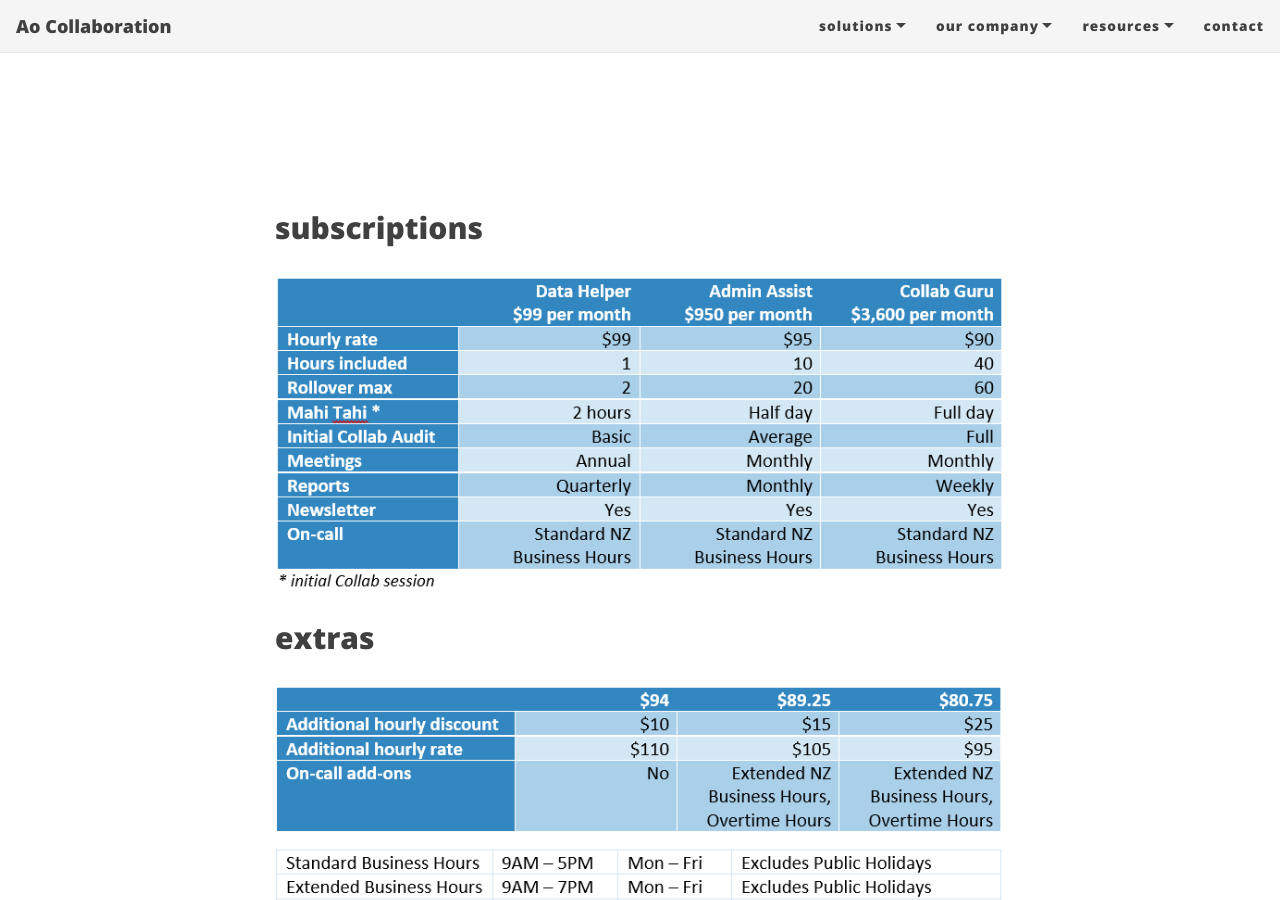
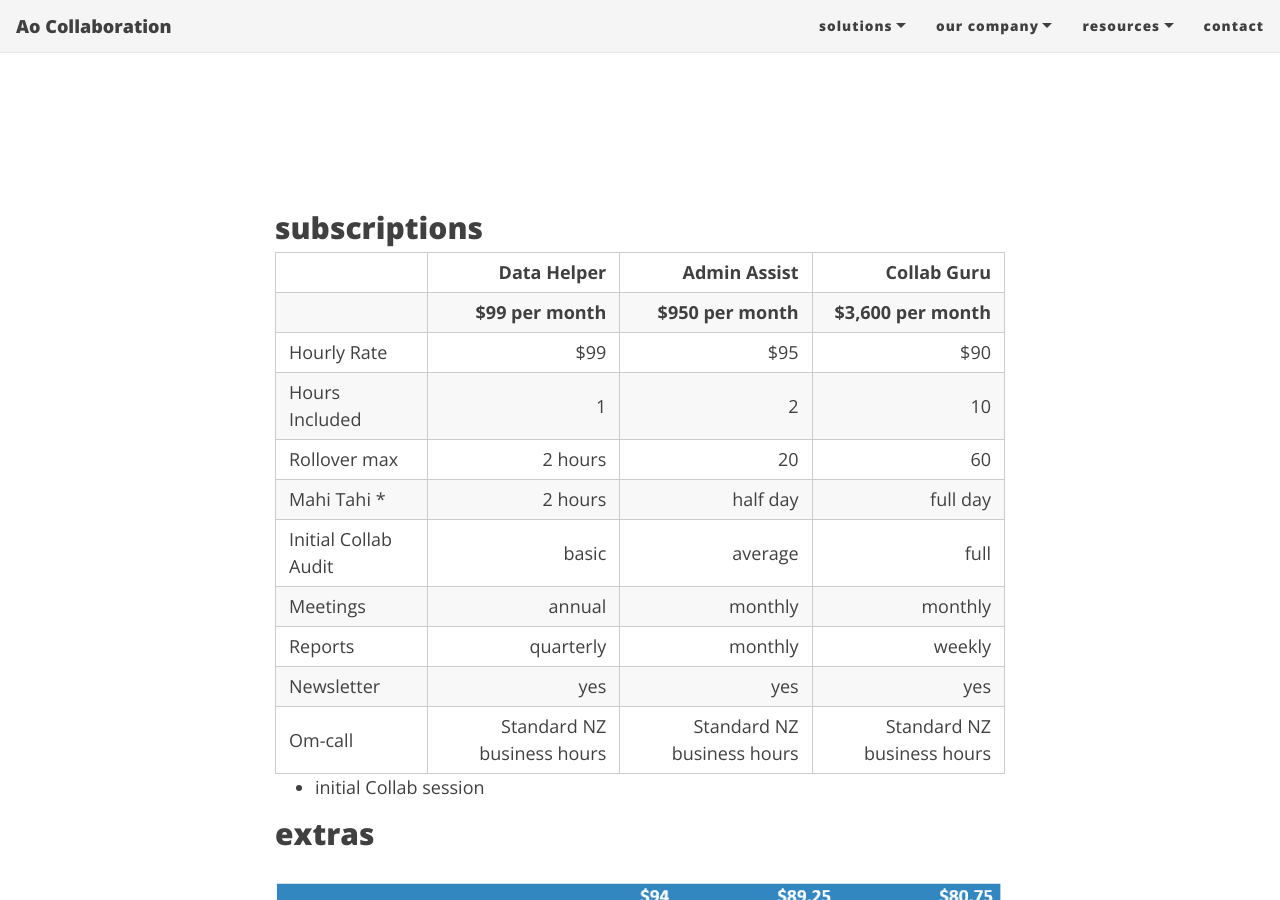
Before and after one commit to Ao-Collaboration/Ao-Collaboration.github.io, a Jekyll site: the page built from pricing.md, in a window 1280 px wide and 900 px high, scrolled down 446 px. Built offline with Jekyll 4.4.1, drawn with Linux system fonts in a browser that asks for light colours; nearby versions of some CDN libraries; comment, search, counter and statistics services are not loaded.

Commit message:
Update pricing.md

```diff
--- a/pricing.md
+++ b/pricing.md
@@ -7,9 +7,21 @@ cover-img: assets/img/main-header.png
 
 ## subscriptions
 
-{:refdef: style="text-align: center;"}
-![NZ]({{ 'assets/img/pricing-subscriptions.png' | relative_url }})
-{: refdef}
+|                      | Data Helper                 | Admin Assist                | Collab Guru                 |
+|                      | $99 per month               | $950 per month              | $3,600 per month            |
+| -------------------- |----------------------------:| ---------------------------:| ---------------------------:|
+| Hourly Rate          | $99                         | $95                         | $90                         |
+| Hours Included       | 1                           | 2                           | 10                          |
+| Rollover max         | 2 hours                     | 20                          | 60                          |
+| Mahi Tahi *          | 2 hours                     | half day                    | full day                    |
+| Initial Collab Audit | basic                       | average                     | full                        |
+| Meetings             | annual                      | monthly                     | monthly                     |
+| Reports              | quarterly                   | monthly                     | weekly                      |
+| Newsletter           | yes                         | yes                         | yes                         |
+| Om-call              | Standard NZ business hours  | Standard NZ business hours  | Standard NZ business hours  |
+
+ * initial Collab session
+
 
 
 ## extras
```
